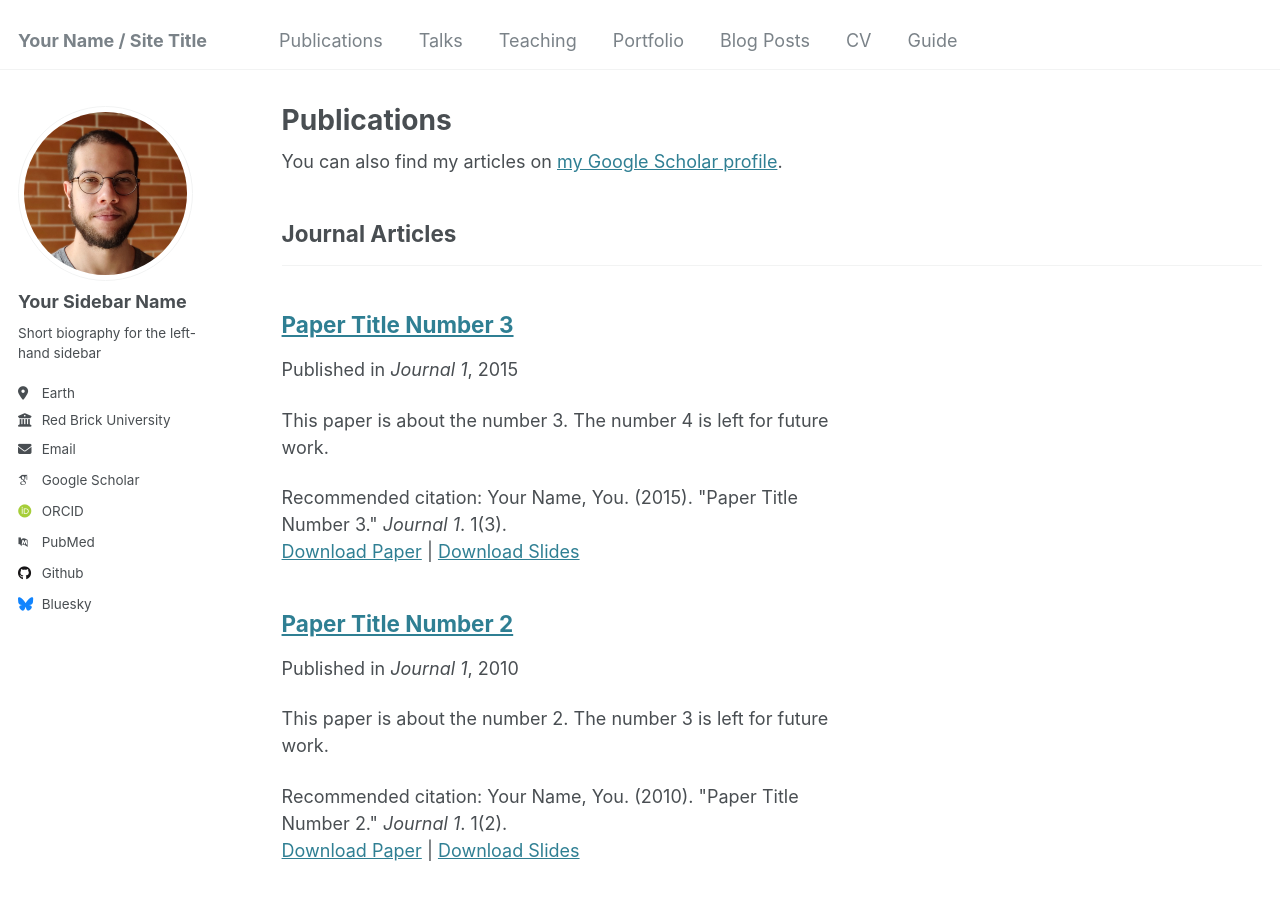
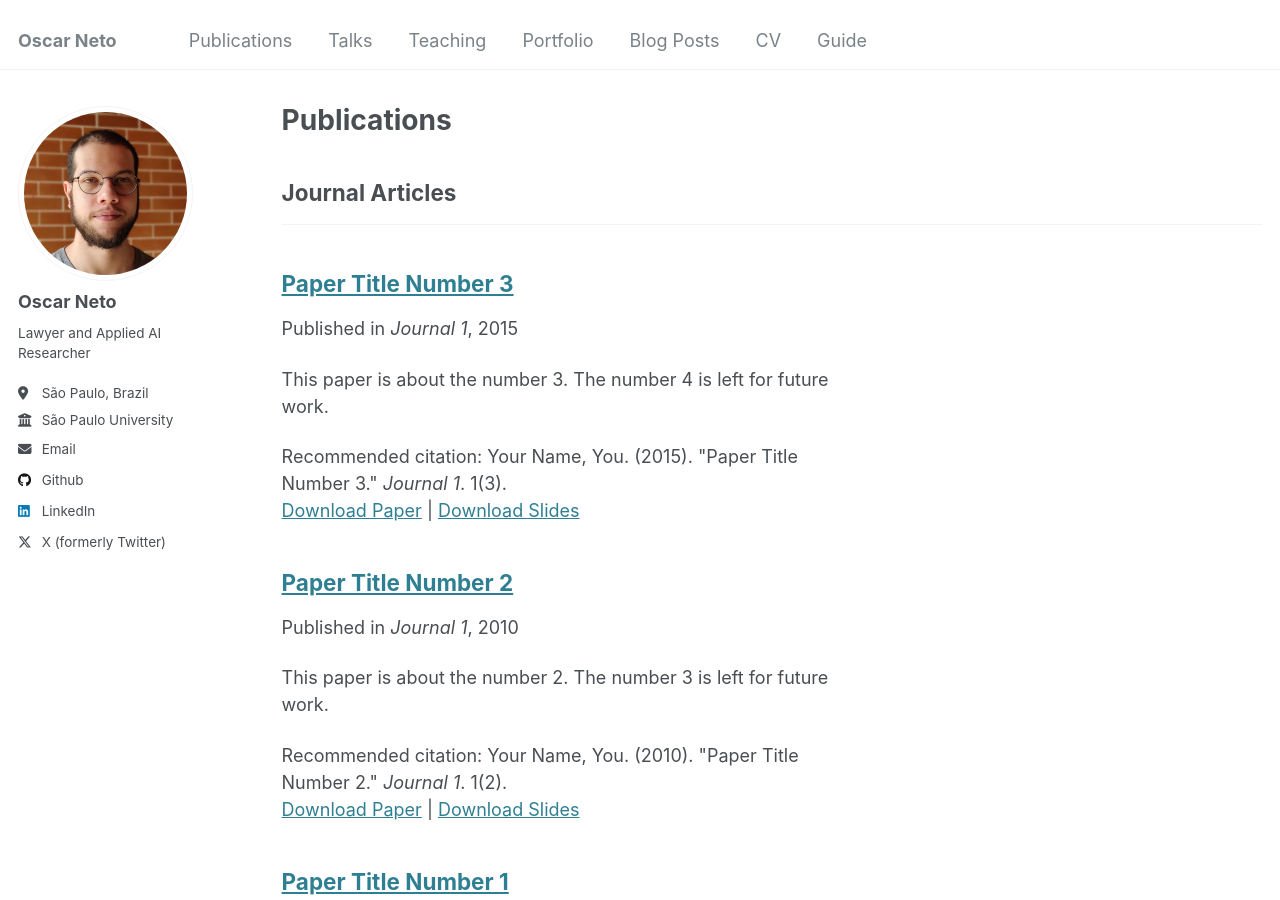
Before and after one commit to oscaromsn/oscaromsn.github.io, a Jekyll site: the page built from _pages/publications.html, in a window 1280 px wide and 900 px high. Built offline with Jekyll 4.4.1, drawn with Linux system fonts in a browser that asks for light colours; some web fonts are replaced; part of the change alters nothing that is shown.

Commit message:
Update _config.yml to reflect new site configuration for Oscar Neto, including updated site title, URL, author details, and social media links

```diff
--- a/_config.yml
+++ b/_config.yml
@@ -7,149 +7,145 @@
 # server process.
 
 # Basic Site Settings
-locale                   : "en-US"
-title                    : "Your Name / Site Title"
-title_separator          : "-"
-name                     : &name "Your Name"
-description              : &description "personal description"
-url                      : https://academicpages.github.io # the base hostname & protocol for your site e.g. "https://[your GitHub username].github.io"
-baseurl                  : "" # the subpath of your site, e.g. "/blog"
-repository               : "academicpages/academicpages.github.io"
+locale: "en-US"
+title: "Oscar Neto"
+title_separator: "-"
+name: &name "Your Name"
+description: &description "personal description"
+url: https://oscaromsn.github.io # the base hostname & protocol for your site e.g. "https://[your GitHub username].github.io"
+baseurl: "" # the subpath of your site, e.g. "/blog"
+repository: "oscaromsn/oscaromsn.github.io"
 
 # Site Author - The following control what appear as part of the author content on the side bar.
 #               If a field is blank the icon and link will not appear, otherwise it will be shown.
 #               Additional customization can be done by editing /_includes/author-profile.html
 author:
   # Biographic information
-  avatar           : "profile.png"
-  name             : "Your Sidebar Name"
-  pronouns         : # example: "she/her"
-  bio              : "Short biography for the left-hand sidebar"
-  location         : "Earth"
-  employer         : "Red Brick University"
-  uri              : # URL
-  email            : "none@example.org"
+  avatar: "profile.png"
+  name: "Oscar Neto"
+  pronouns: # example: "she/her"
+  bio: "Lawyer and Applied AI Researcher"
+  location: "São Paulo, Brazil"
+  employer: "São Paulo University"
+  uri: # URL
+  email: "oscar.neto@adv.oabsp.org.br"
 
   # Academic websites
-  arxiv            : # URL - Update with the correct link to your profile
-  googlescholar    : "https://scholar.google.com/citations?user=PS_CX0AAAAAJ"
-  impactstory      : # URL
-  orcid            : "http://orcid.org/yourorcidurl"
-  semantic         : # URL
-  pubmed           : "https://www.ncbi.nlm.nih.gov/pubmed/?term=john+snow"
-  researchgate     : # URL
-  scopus           : # URL
+  arxiv: # URL - Update with the correct link to your profile
+  googlescholar: # URL - Update with the correct link to your profile
+  impactstory: # URL
+  orcid: # URL - Update with the correct link to your profile
+  semantic: # URL
+  pubmed: # URL - Update with the correct link to your profile
+  researchgate: # URL
+  scopus: # URL
 
   # Repositories and software development
-  bitbucket        : # Username - Update with your username on the site
-  codepen          : # Username
-  dribbble         : # Username
-  github           : "academicpages"
-  kaggle           : # Username
-  stackoverflow    : # User number or user number and name (i.e., use "1" or "1/jeff-atwood")
+  bitbucket: # Username - Update with your username on the site
+  codepen: # Username
+  dribbble: # Username
+  github: "oscaromsn"
+  kaggle: # Username
+  stackoverflow: # User number or user number and name (i.e., use "1" or "1/jeff-atwood")
 
   # Social media
-  bluesky          : "bsky.app" # Replace this with you Bluesky username
-  facebook         : # Username
-  flickr           : # Username
-  foursquare       : # Username
-  goodreads        : # Username
-  google_plus      : # Username
-  keybase          : # Username
-  instagram        : # Username
-  lastfm           : # Username
-  linkedin         : # Username
-  mastodon         : # URL
-  medium           : # URL
-  pinterest        : # Username
-  soundcloud       : # Username
-  steam            : # Username
-  telegram         : # URL
-  tumblr           : # Username
-  twitter          : # Username for X / Twitter
-  vine             : # Username
-  weibo            : # Username
-  wikipedia        : # Username
-  xing             : # Username
-  youtube          : # Username
-  zhihu            : # Username
+  bluesky: # Username
+  facebook: # Username
+  flickr: # Username
+  foursquare: # Username
+  goodreads: # Username
+  google_plus: # Username
+  keybase: # Username
+  instagram: # Username
+  lastfm: # Username
+  linkedin: "oscaromsn" # Username
+  mastodon: # URL
+  medium: # URL
+  pinterest: # Username
+  soundcloud: # Username
+  steam: # Username
+  telegram: # URL
+  tumblr: # Username
+  twitter: "oscaromsn" # Username for X / Twitter
+  vine: # Username
+  weibo: # Username
+  wikipedia: # Username
+  xing: # Username
+  youtube: # Username
+  zhihu: # Username
 
 # Publication Category - The following the list of publication categories and their headings
 publication_category:
   books:
-    title: 'Books'
+    title: "Books"
   manuscripts:
-    title: 'Journal Articles'
+    title: "Journal Articles"
   conferences:
-    title: 'Conference Papers'
+    title: "Conference Papers"
 
 # Site Settings
-teaser                   :  # filename of teaser fallback teaser image placed in /images/, .e.g. "500x300.png"
-breadcrumbs              : false # true, false (default)
-words_per_minute         : 160
-future                   : true
-read_more                : "disabled" # if enabled, adds "Read more" links to excerpts
-talkmap_link             : false      #change to true to add link to talkmap on talks page
+teaser: # filename of teaser fallback teaser image placed in /images/, .e.g. "500x300.png"
+breadcrumbs: false # true, false (default)
+words_per_minute: 160
+future: true
+read_more: "disabled" # if enabled, adds "Read more" links to excerpts
+talkmap_link: false #change to true to add link to talkmap on talks page
 comments:
-  provider               : # false (default), "disqus", "discourse", "facebook", "google-plus", "staticman", "custom"
+  provider: # false (default), "disqus", "discourse", "facebook", "google-plus", "staticman", "custom"
   disqus:
-    shortname            :
+    shortname:
   discourse:
-    server               : # https://meta.discourse.org/t/embedding-discourse-comments-via-javascript/31963 , e.g.: meta.discourse.org
+    server: # https://meta.discourse.org/t/embedding-discourse-comments-via-javascript/31963 , e.g.: meta.discourse.org
   facebook:
-    appid                :
-    num_posts            : # 5 (default)
-    colorscheme          : # "light" (default), "dark"
+    appid:
+    num_posts: # 5 (default)
+    colorscheme: # "light" (default), "dark"
 staticman:
-  allowedFields          : ['name', 'email', 'url', 'message']
-  branch                 : "gh-pages" # "master", "gh-pages"
-  commitMessage          : "New comment."
-  filename               : comment-{@timestamp}
-  format                 : "yml"
-  moderation             : true
-  path                   : "_data/comments/{options.slug}"
-  requiredFields         : ['name', 'email', 'message']
+  allowedFields: ["name", "email", "url", "message"]
+  branch: "gh-pages" # "master", "gh-pages"
+  commitMessage: "New comment."
+  filename: comment-{@timestamp}
+  format: "yml"
+  moderation: true
+  path: "_data/comments/{options.slug}"
+  requiredFields: ["name", "email", "message"]
   transforms:
-    email                : "md5"
+    email: "md5"
   generatedFields:
     date:
-      type               : "date"
+      type: "date"
       options:
-        format           : "iso8601" # "iso8601" (default), "timestamp-seconds", "timestamp-milliseconds"
+        format: "iso8601" # "iso8601" (default), "timestamp-seconds", "timestamp-milliseconds"
 atom_feed:
-  hide                   : false     # change to true to hide the RSS feed in the footer
-  path                   : # blank (default) uses feed.xml
-
+  hide: false # change to true to hide the RSS feed in the footer
+  path: # blank (default) uses feed.xml
 
 # SEO Related
-google_site_verification :
-bing_site_verification   :
-alexa_site_verification  :
-yandex_site_verification :
-
+google_site_verification:
+bing_site_verification:
+alexa_site_verification:
+yandex_site_verification:
 
 # Social Sharing
 twitter:
-  username               : &twitter
+  username: &twitter
 facebook:
-  username               :
-  app_id                 :
-  publisher              :
-og_image                 :  # Open Graph/Twitter default site image
+  username:
+  app_id:
+  publisher:
+og_image: # Open Graph/Twitter default site image
 # For specifying social profiles
 # - https://developers.google.com/structured-data/customize/social-profiles
 social:
-  type                   : # Person or Organization (defaults to Person)
-  name                   : # If the user or organization name differs from the site's name
+  type: # Person or Organization (defaults to Person)
+  name: # If the user or organization name differs from the site's name
   links: # An array of links to social media profiles
-
 
 # Analytics
 analytics:
-  provider               :  "false" # false (default), "google", "google-universal", "google-analytics-4", "custom"
+  provider: "false" # false (default), "google", "google-universal", "google-analytics-4", "custom"
   google:
-    tracking_id          :
-
+    tracking_id:
 
 # Reading Files
 include:
@@ -189,14 +185,12 @@ keep_files:
 encoding: "utf-8"
 markdown_ext: "markdown,mkdown,mkdn,mkd,md"
 
-
 # Conversion
 markdown: kramdown
 highlighter: rouge
 lsi: false
 excerpt_separator: "\n\n"
 incremental: false
-
 
 # Markdown Processing
 kramdown:
@@ -208,7 +202,6 @@ kramdown:
   toc_levels: 1..6
   smart_quotes: lsquo,rsquo,ldquo,rdquo
   enable_coderay: false
-
 
 # These settings control the types of collections used by the template
 collections:
@@ -224,7 +217,6 @@ collections:
   talks:
     output: true
     permalink: /:collection/:path/
-
 
 # These settings control how pages and collections are included in the site
 defaults:
@@ -282,19 +274,16 @@ defaults:
       author_profile: true
       share: true
 
-
 # Sass/SCSS
 sass:
   sass_dir: _sass
   style: compressed # http://sass-lang.com/documentation/file.SASS_REFERENCE.html#output_style
-
 
 # Outputting
 permalink: /:categories/:title/
 # paginate: 5 # amount of posts to show
 # paginate_path: /page:num/
 timezone: Etc/UTC # http://en.wikipedia.org/wiki/List_of_tz_database_time_zones
-
 
 # Plugins
 plugins:
@@ -313,7 +302,6 @@ whitelist:
   - jekyll-sitemap
   - jekyll-redirect-from
   - jemoji
-
 
 # Archives
 #  Type
@@ -343,7 +331,6 @@ tag_archive:
 #     category: /categories/:name/
 #     tag: /tags/:name/
 
-
 # HTML Compression
 # - http://jch.penibelst.de/
 compress_html:
```
